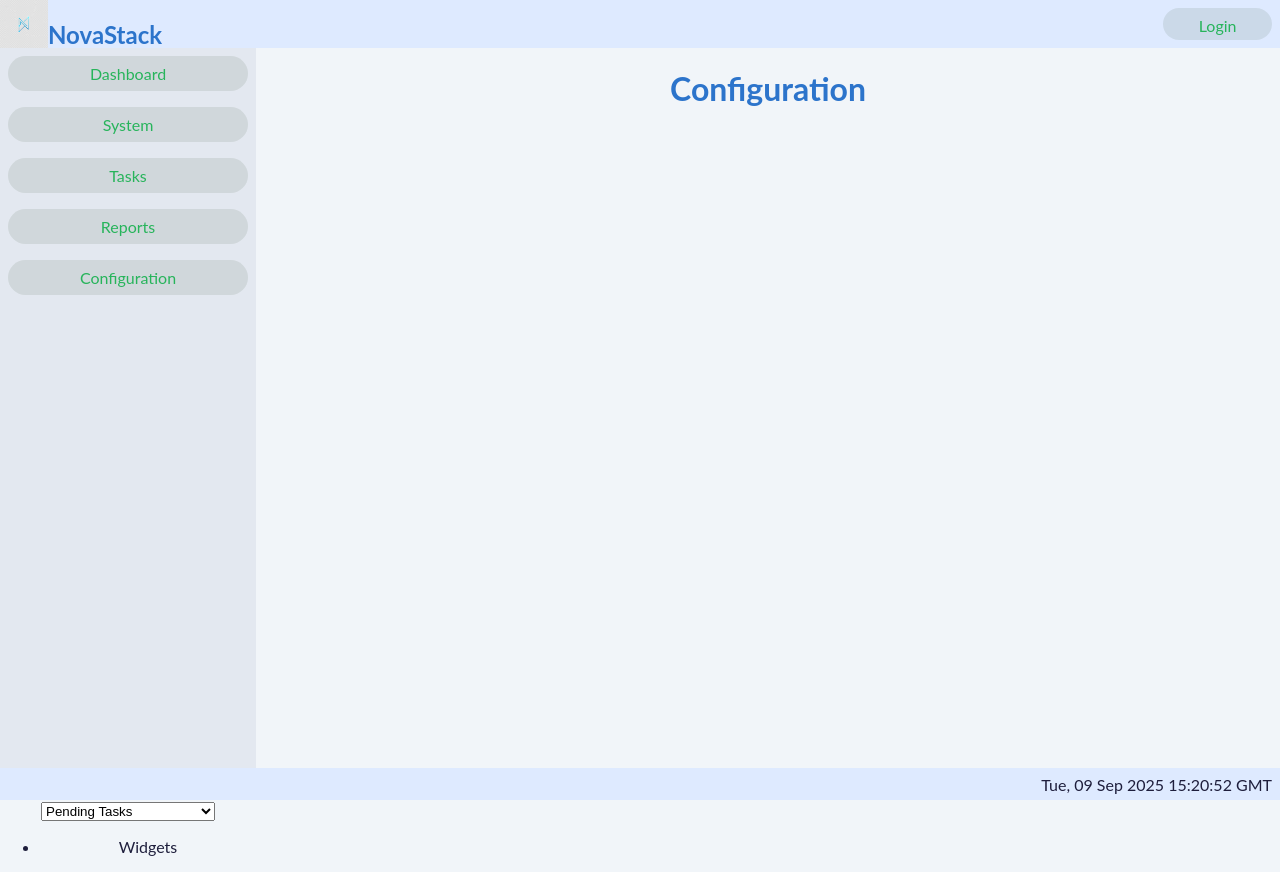
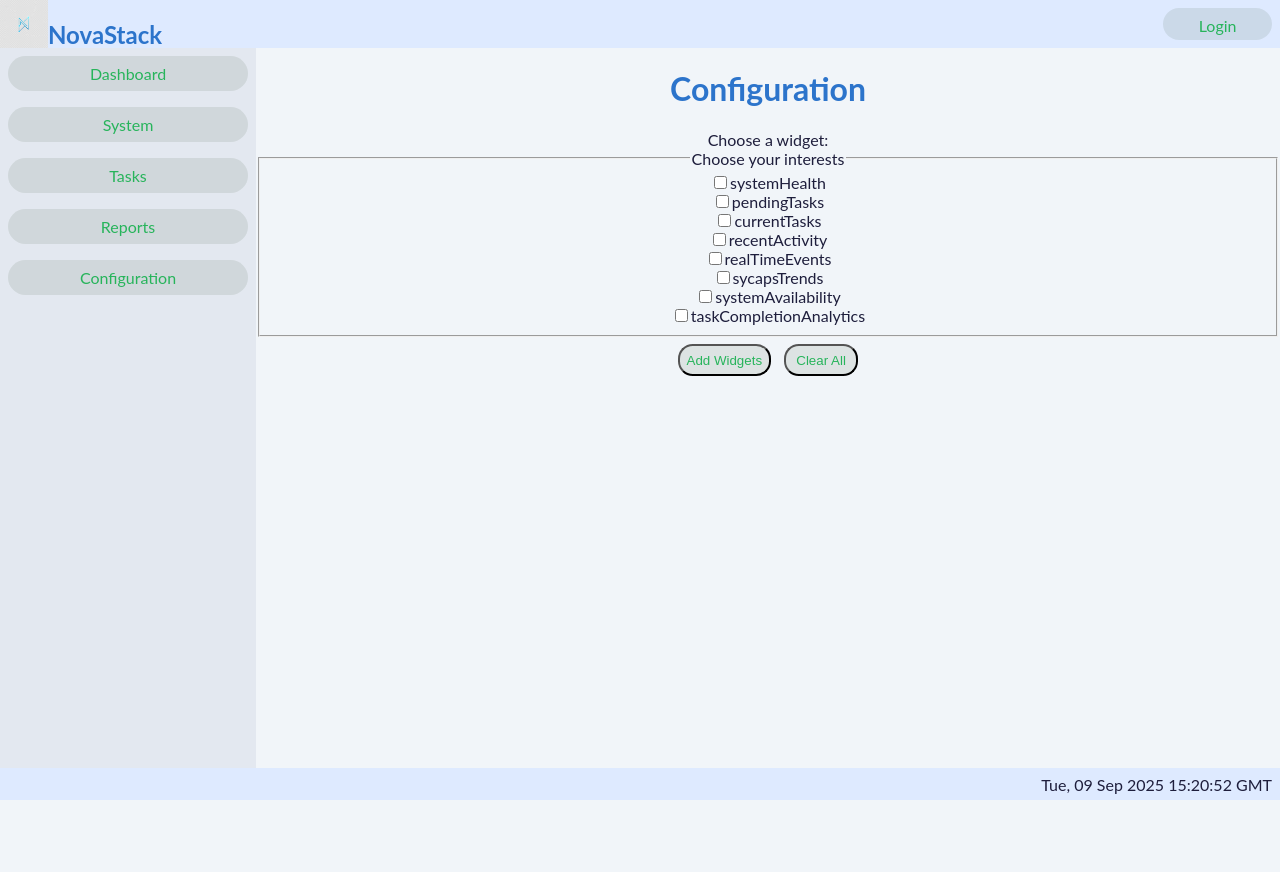
Before and after one commit to yepitsaname/NovaStack, a React (Vite) app in the folder app/: page /configuration in a window 1280 px wide. After the commit the page ends 800 px from the top, so only its background shows below. Built offline with nearby package versions, Linux system fonts and the light colour scheme.

Commit message:
Update config

```diff
--- a/app/src/main.jsx
+++ b/app/src/main.jsx
@@ -5,9 +5,7 @@ import App from "./App.jsx";
 import { BrowserRouter as Router } from "react-router";
 
 createRoot(document.getElementById("root")).render(
-  <StrictMode>
-    <Router>
-      <App />
-    </Router>
-  </StrictMode>
+  <Router>
+    <App />
+  </Router>
 );
--- a/app/src/pages/Configuration.jsx
+++ b/app/src/pages/Configuration.jsx
@@ -1,24 +1,67 @@
+import { useState } from "react";
+
+const WIDGETS = [
+  "systemHealth",
+  "pendingTasks",
+  "currentTasks",
+  "recentActivity",
+  "realTimeEvents",
+  "sycapsTrends",
+  "systemAvailability",
+  "taskCompletionAnalytics",
+];
+
 export default function Configuration() {
+  const [selectedWidget, setSelectedWidget] = useState("");
+  const [widgetList, setWidgetList] = useState([]);
+
+  const handleCheckbox = (e) => {
+    const value = e.target.value;
+    setSelectedWidget((prev) =>
+      e.target.checked ? [...prev, value] : prev.filter((w) => w !== value)
+    );
+  };
+
+  const handleSubmit = (e) => {
+    e.preventDefault();
+    if (selectedWidget && !widgetList.includes(selectedWidget)) {
+      setWidgetList([...widgetList, selectedWidget]);
+    }
+  };
+
+  const handleClear = () => {
+    setWidgetList([]);
+  };
+
+  console.log(widgetList.join());
+
   return (
-    <>
+    <div>
       <h1>Configuration</h1>
-      <form>
-        <label for="Widgets"></label>
-        <select name="widgets">
-          <option value="">Pending Tasks</option>
-          <option value="">System Health</option>
-          <option value="">Current Tasks</option>
-          <option value="">Recent Activity</option>
-          <option value="">Real-Time Events</option>
-          <option value="">SYCAPS Trends</option>
-          <option value="">System Availablitiy</option>
-          <option value="">Task Completion Analyics</option>
-          <option value="">Account Logs</option>
-        </select>
-        <ul>
-          <li>Widgets</li>
-        </ul>
+      <form onSubmit={handleSubmit}>
+        <label htmlFor="widgets">Choose a widget:</label>
+        <fieldset>
+          <legend>Choose your interests</legend>
+          {WIDGETS.map((widget) => (
+            <div key={widget}>
+              <input
+                type="checkbox"
+                id={widget}
+                name="interest"
+                value={widget}
+                checked={selectedWidget.includes(widget)}
+                onChange={handleCheckbox}
+              />
+              <label htmlFor={widget}>{widget}</label>
+            </div>
+          ))}
+        </fieldset>
+
+        <button type="submit">Add Widgets</button>
+        <button type="button" onClick={handleClear}>
+          Clear All
+        </button>
       </form>
-    </>
+    </div>
   );
 }
```
